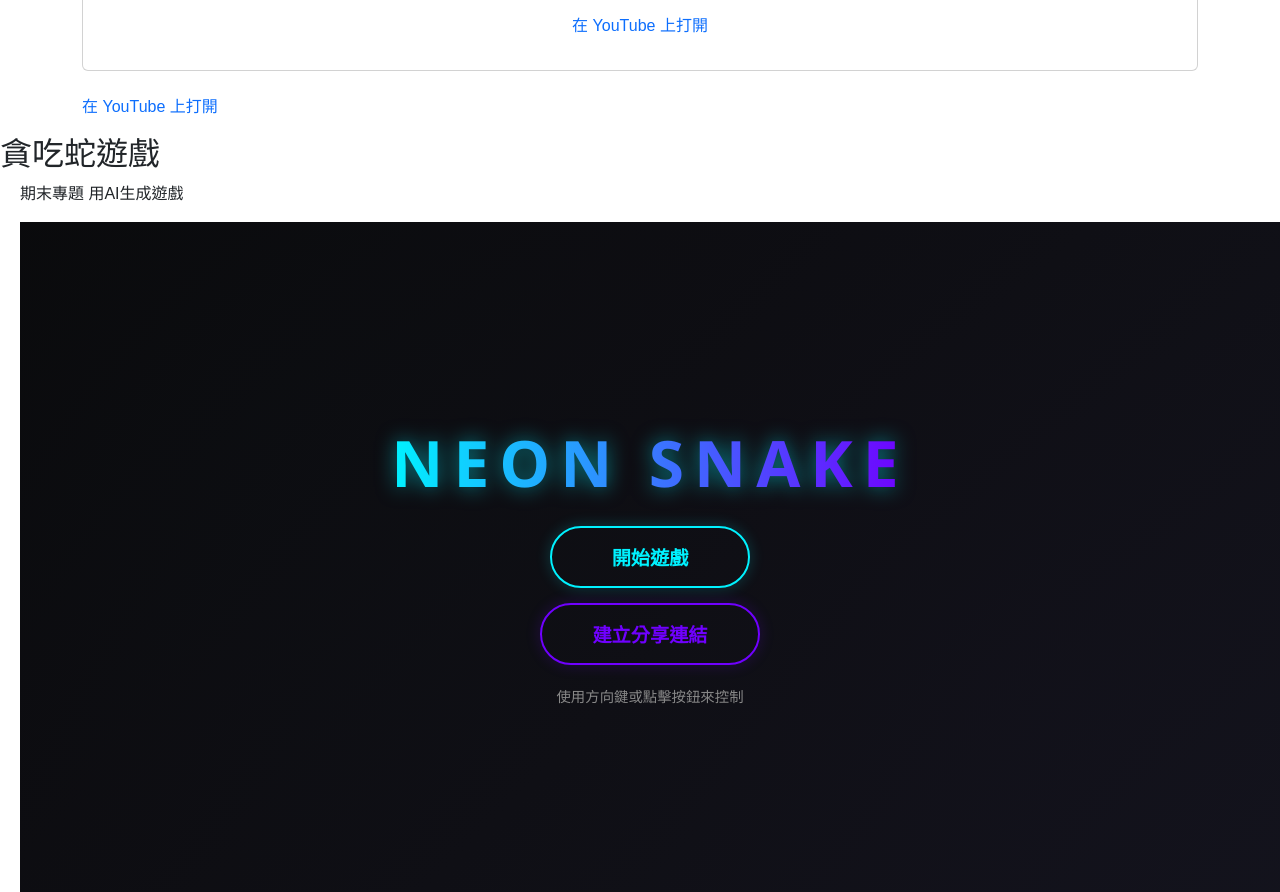
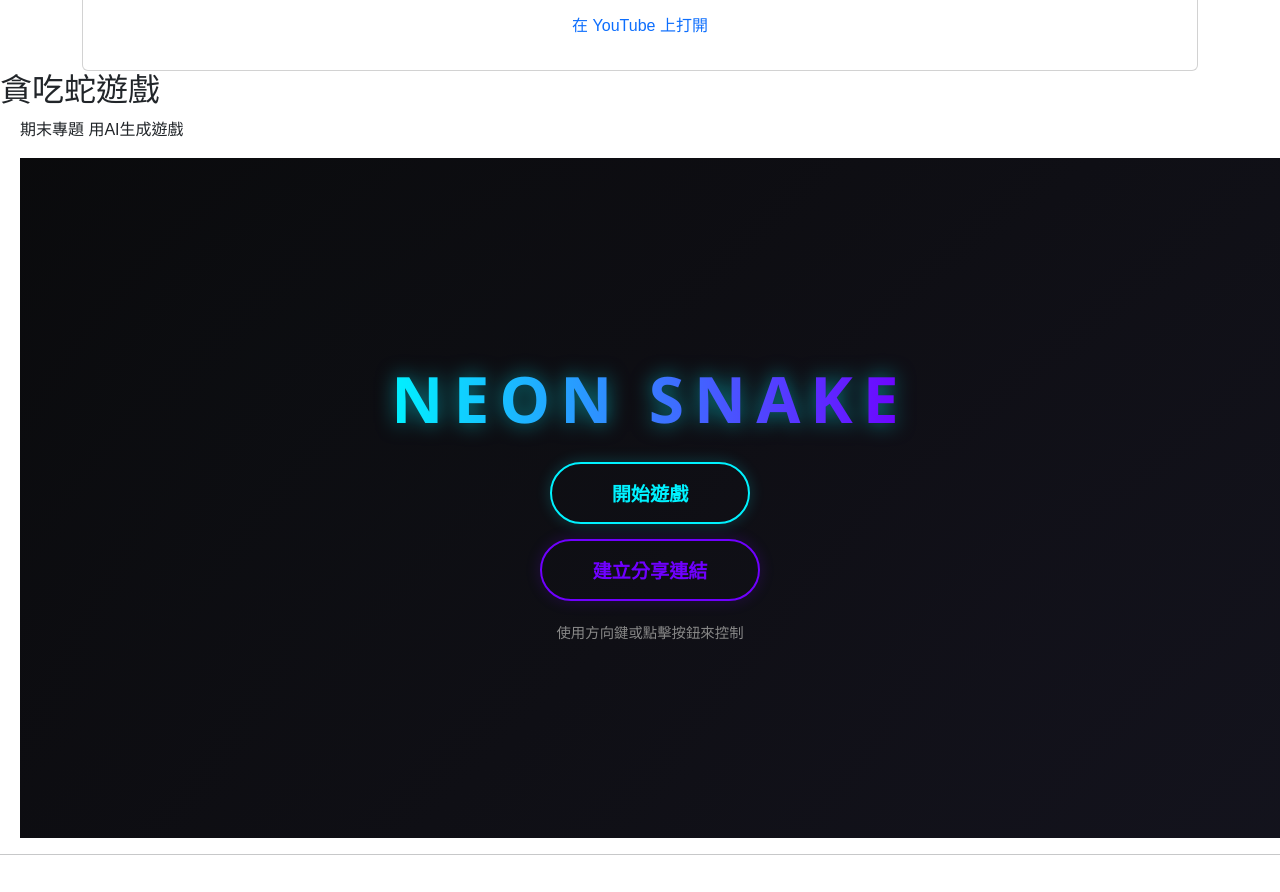
Before and after one commit to benson9546-beep/website_CSS, a plain HTML site: page index.html in a window 1280 px wide. Shown: the part 2922-3814 px from the top of the page. Drawn offline with nearby package versions, Linux system fonts and the light colour scheme.

```diff
--- a/index.html
+++ b/index.html
@@ -246,9 +246,6 @@
                         </div>
                     </div>
                 </div>
-                            <p>
-                                <a href="https://youtu.be/9DgaMki6mWs" target="_blank" class="text-decoration-none">在 YouTube 上打開</a>
-                            </p>
                         </div>
                     </div>
                 </div>
@@ -353,4 +350,5 @@
 
     <script src="https://cdn.jsdelivr.net/npm/bootstrap@5.3.0/dist/js/bootstrap.bundle.min.js"></script>
 </body>
+
 </html>
```
